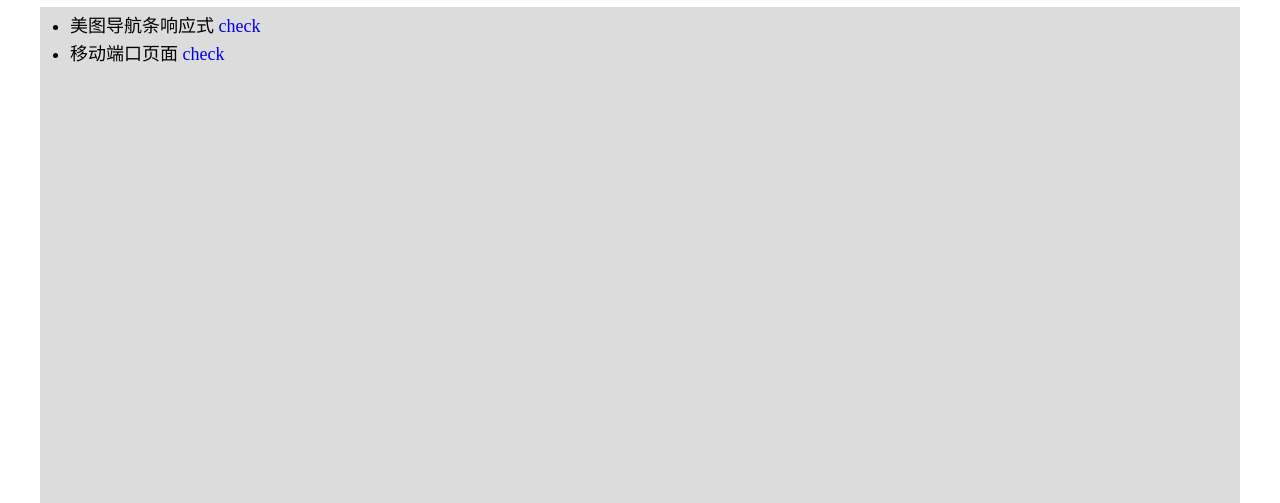
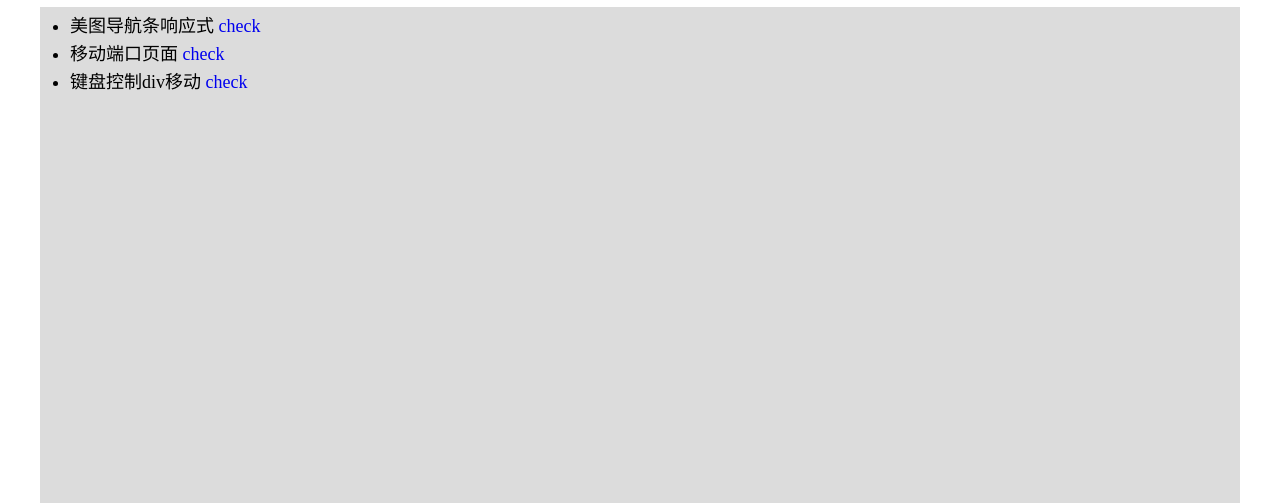
Before and after one commit to linidddo/linidddo.github.io, a plain HTML site: page demo.html in a window 1280 px wide. Shown: the part 93-596 px from the top of the page. Drawn offline with Linux system fonts and the light colour scheme; files that its build step writes are made by us from their sources.

Commit message:
Update demo.html

```diff
--- a/demo.html
+++ b/demo.html
@@ -100,6 +100,9 @@
             <li>移动端口页面
                 <a href="./html/17移动端口页面.html">check</a>
             </li>
+             <li>键盘控制div移动
+                <a href="./html/按键练习2.html">check</a>
+            </li>
         </ul>
     </main>
 
```
